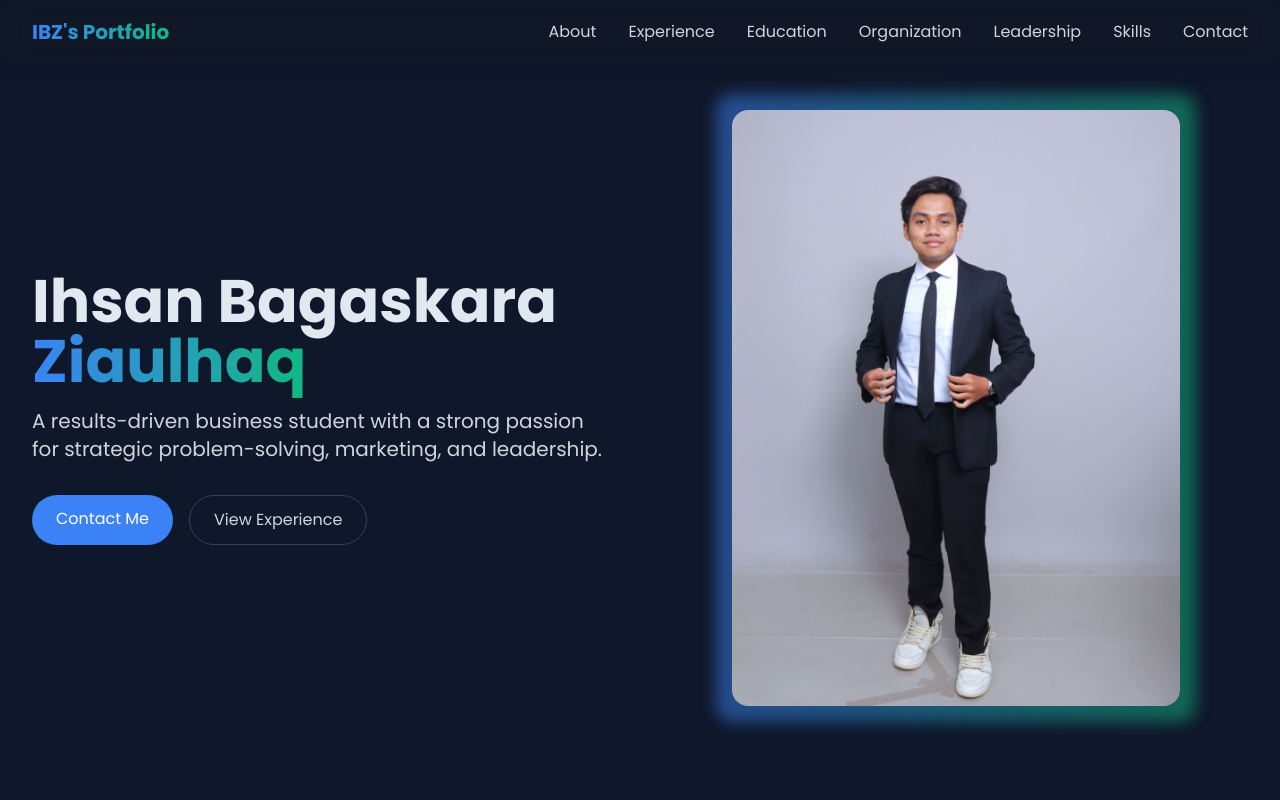
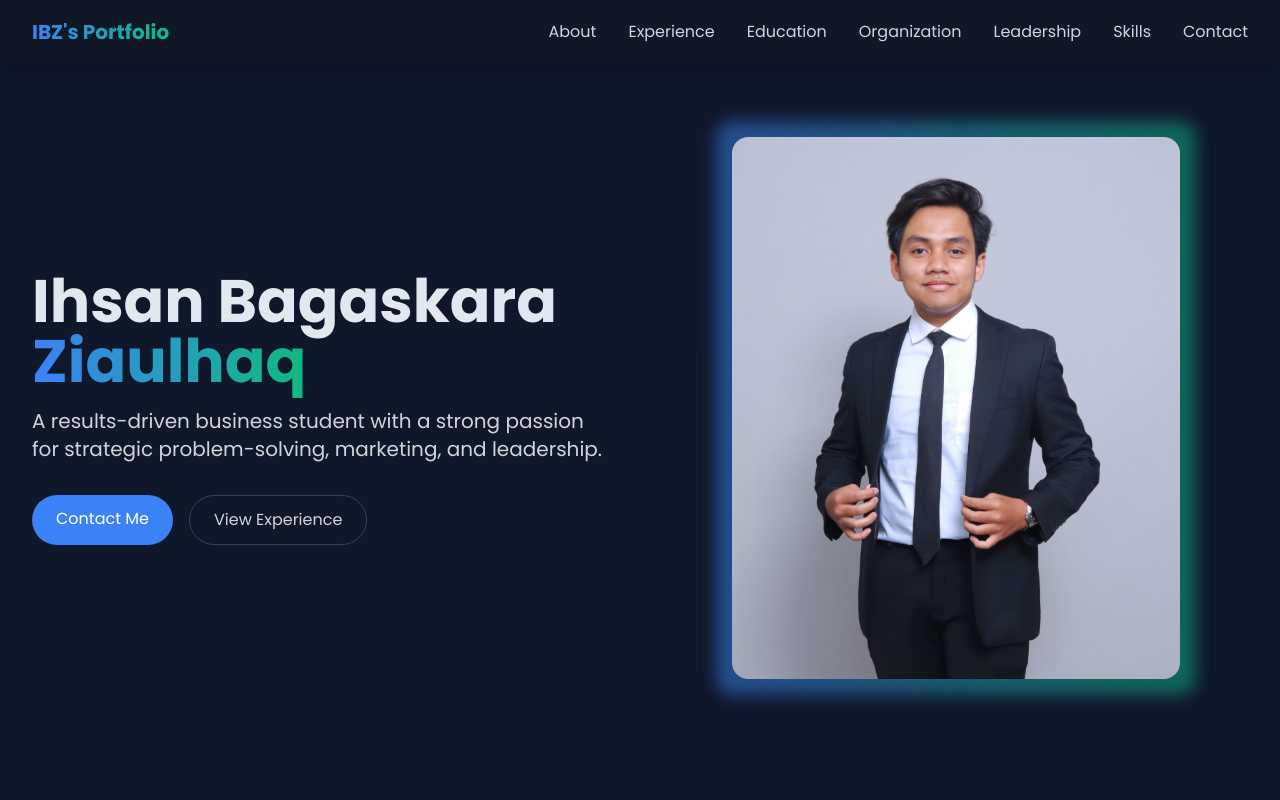
Before and after one commit to Bazzzyyy/Portofolio-Bagas, a plain HTML site: page index.html in a window 1280 px wide. Shown: the top 800 px of the page. Drawn offline with nearby package versions, Linux system fonts and the light colour scheme.

Commit message:
Update index.html

```diff
--- a/index.html
+++ b/index.html
@@ -157,7 +157,7 @@
                     <div class="relative max-w-md mx-auto">
                         <div class="absolute -inset-4 bg-gradient-to-r from-primary to-emerald-500 rounded-2xl blur opacity-75 animate-pulse"></div>
                         <div class="relative bg-gray-800 rounded-2xl overflow-hidden">
-                            <img src="bagas-jas-full.jpg" alt="Profile" class="w-full h-auto object-cover">
+                            <img src="bagas-jas-full-Cropped.jpg" alt="Profile" class="w-full h-auto object-cover">
                         </div>
                     </div>
                 </div>
```
